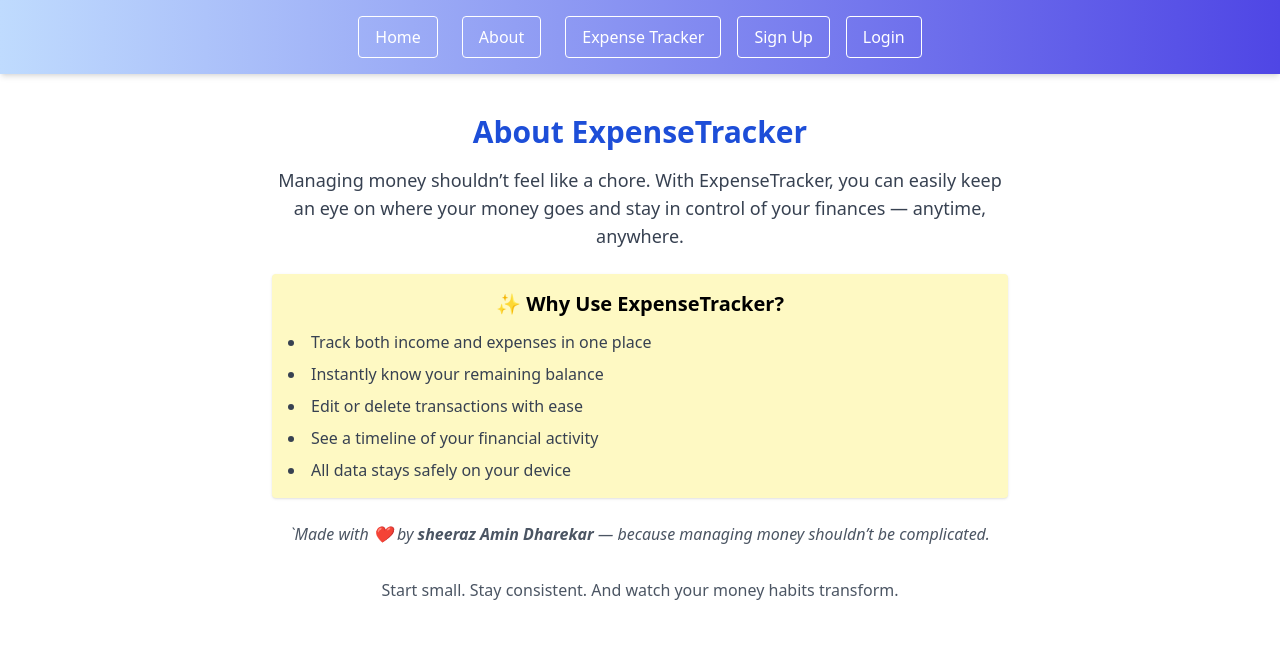
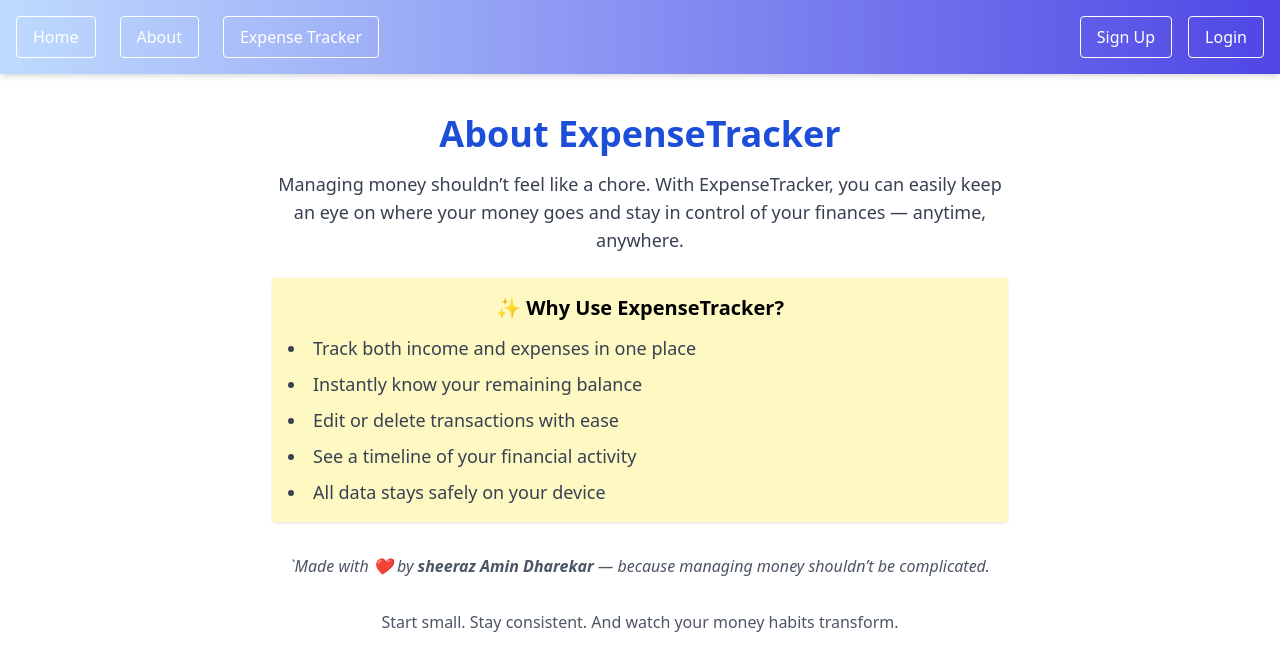
Before and after one commit to vishalsharma2907/Expense-Tracker, a React (Vite) app: page /about in a window 1280 px wide. Shown: the top 670 px of the page. Built offline with nearby package versions, Linux system fonts and the light colour scheme.

Commit message:
Added some Css for responsiveness

```diff
--- a/src/components/Navbar.jsx
+++ b/src/components/Navbar.jsx
@@ -1,5 +1,4 @@
 //!Shows navigation links to move between pages like Home, About, ExpenseForm, etc.
-import React from 'react'
 import { NavLink, useNavigate } from 'react-router-dom'
 
 const Navbar = () => {
@@ -13,29 +12,23 @@ const Navbar = () => {
   };
 
   return (
-    <div className='flex justify-center gap-4 p-4 shadow-md bg-gradient-to-r from-blue-200 to-indigo-600'>
-      {/* Left side - Nav Links */}
-      <div className='flex gap-6'>
-        <NavLink to="/" className="px-4 py-2 rounded text-white border border-white
-               hover:bg-white hover:text-blue-600 hover:shadow-md
-               transition-all duration-300 transform hover:scale-105">Home</NavLink>
-        <NavLink to="/about" className="px-4 py-2 rounded text-white border border-white
-               hover:bg-white hover:text-blue-600 hover:shadow-md
-               transition-all duration-300 transform hover:scale-105">About</NavLink>
-        <NavLink to="/expenses" className="px-4 py-2 rounded text-white border border-white
-               hover:bg-white hover:text-blue-600 hover:shadow-md
-               transition-all duration-300 transform hover:scale-105">Expense Tracker</NavLink>
+    <div className='flex flex-col sm:flex-row justify-between items-center p-3 sm:p-4 bg-gradient-to-r from-blue-200 to-indigo-600 shadow-md'>
+      <div className='flex flex-col sm:flex-row items-center gap-2 sm:gap-6'>
+        <NavLink to="/" className="px-3 py-1 sm:px-4 sm:py-2 rounded text-white border border-white
+          hover:bg-white hover:text-blue-600 hover:shadow-md transition-all duration-300 text-sm sm:text-base">Home</NavLink>
+        <NavLink to="/about" className="px-3 py-1 sm:px-4 sm:py-2 rounded text-white border border-white
+          hover:bg-white hover:text-blue-600 hover:shadow-md transition-all duration-300 text-sm sm:text-base">About</NavLink>
+        <NavLink to="/expenses" className="px-3 py-1 sm:px-4 sm:py-2 rounded text-white border border-white
+          hover:bg-white hover:text-blue-600 hover:shadow-md transition-all duration-300 text-sm sm:text-base">Expense Tracker</NavLink>
       </div>
-      {/* Right side - Auth Buttons */}
-      <div className="flex items-center gap-4">
+
+      <div className="flex flex-col sm:flex-row items-center gap-2 sm:gap-4 mt-3 sm:mt-0">
         {!currentUser ? (
         <>
-        <NavLink to="/signup" className="px-4 py-2 rounded text-white border border-white
-               hover:bg-white hover:text-blue-600 hover:shadow-md
-               transition-all duration-300 transform hover:scale-105">Sign Up</NavLink>
-        <NavLink to="/login" className="px-4 py-2 rounded text-white border border-white
-               hover:bg-white hover:text-blue-600 hover:shadow-md
-               transition-all duration-300 transform hover:scale-105">Login</NavLink>
+        <NavLink to="/signup" className="px-3 py-1 sm:px-4 sm:py-2 rounded text-white border border-white
+          hover:bg-white hover:text-blue-600 hover:shadow-md transition-all duration-300 text-sm sm:text-base">Sign Up</NavLink>
+        <NavLink to="/login" className="px-3 py-1 sm:px-4 sm:py-2 rounded text-white border border-white
+          hover:bg-white hover:text-blue-600 hover:shadow-md transition-all duration-300 text-sm sm:text-base">Login</NavLink>
         </>
         ):(
 
@@ -43,14 +36,13 @@ const Navbar = () => {
 
           <button
           onClick={handleLogout}
-          className="px-4 py-2 rounded text-white border border-white
-               hover:bg-white hover:text-blue-600 hover:shadow-md
-               transition-all duration-300 transform hover:scale-105"
+          className="px-3 py-1 sm:px-4 sm:py-2 rounded text-white border border-white
+                hover:bg-white hover:text-blue-600 hover:shadow-md transition-all duration-300 text-sm sm:text-base"
         >
           Logout
         </button>
-        <span className='text-white'>
-            Welcome,<strong>{currentUser.email.split("@")[0]}</strong>
+        <span className='text-white text-sm sm:text-base font-medium text-center sm:text-left '>
+            Welcome,<strong className="underline decoration-white">{currentUser.email.split("@")[0]}</strong>
           </span>
         </>
         )}
--- a/src/pages/About.jsx
+++ b/src/pages/About.jsx
@@ -3,8 +3,8 @@ import React from 'react'
 
 const About = () => {
   return (
-    <div className="max-w-3xl mx-auto py-10 px-4 text-center">
-      <h1 className="text-3xl font-bold text-blue-700 mb-4">About ExpenseTracker</h1>
+    <div className="max-w-full sm:max-w-3xl mx-auto py-10 px-4 text-center">
+      <h1 className="text-3xl sm:text-4xl font-bold text-blue-700 mb-4">About ExpenseTracker</h1>
 
       <p className="text-gray-700 text-lg mb-6">
         Managing money shouldn’t feel like a chore. With ExpenseTracker, you can easily keep an eye on where your money goes and stay in control of your finances — anytime, anywhere.
@@ -12,7 +12,7 @@ const About = () => {
 
       <div className="bg-yellow-100 p-4 rounded shadow mb-6">
         <h2 className="text-xl font-semibold mb-3">✨ Why Use ExpenseTracker?</h2>
-        <ul className="text-gray-700 space-y-2 text-left list-disc list-inside">
+        <ul className="text-gray-700 space-y-2 text-left list-disc list-inside text-sm sm:text-lg">
           <li>Track both income and expenses in one place</li>
           <li>Instantly know your remaining balance</li>
           <li>Edit or delete transactions with ease</li>
@@ -21,7 +21,7 @@ const About = () => {
         </ul>
       </div>
 
-      <blockquote className="italic text-gray-600 mt-6">
+      <blockquote className="italic text-gray-600 mt-6 sm:mt-8">
         `Made with ❤️ by <b>sheeraz Amin Dharekar </b>— because managing money shouldn’t be complicated.
       </blockquote>
 
```
